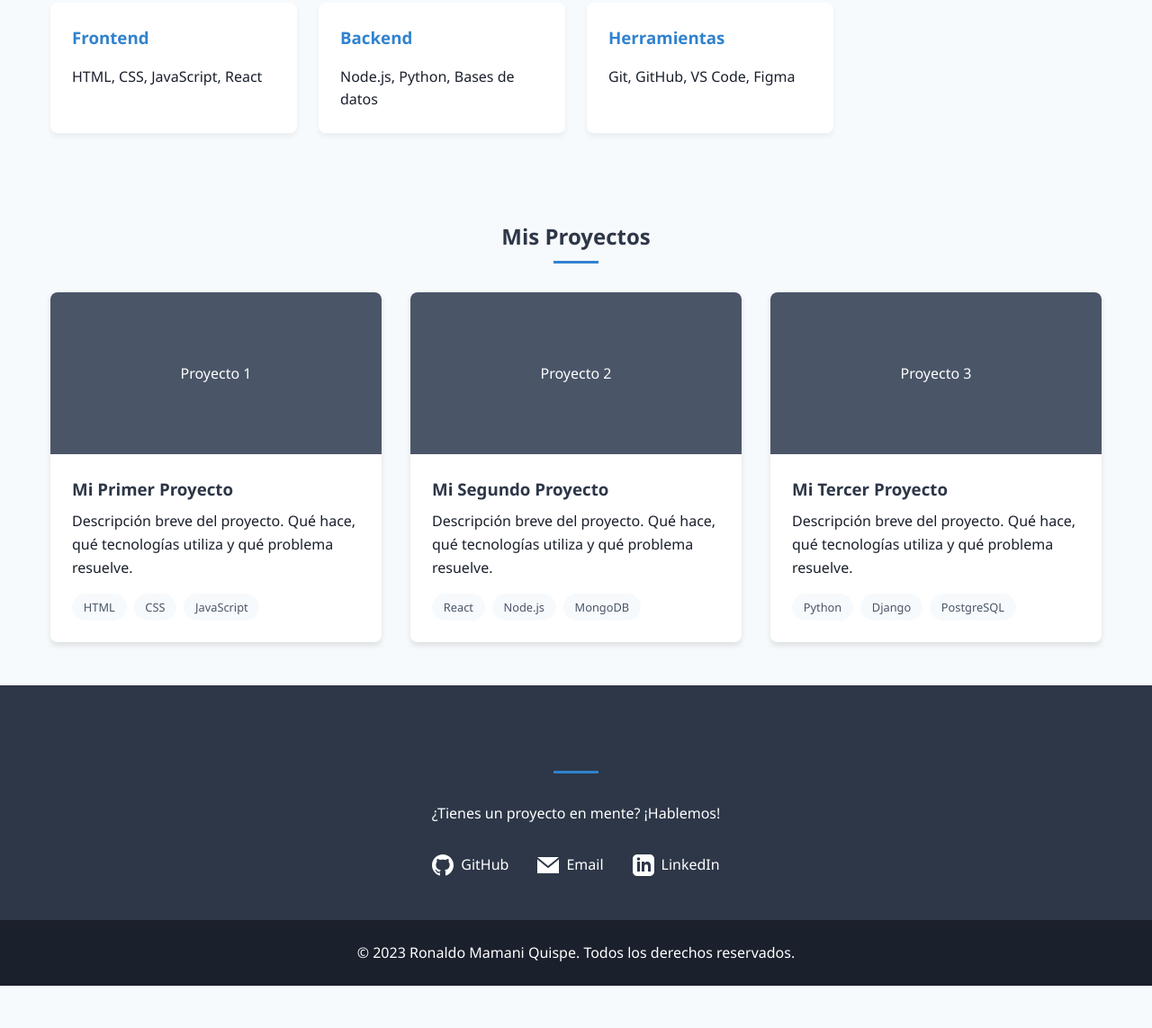
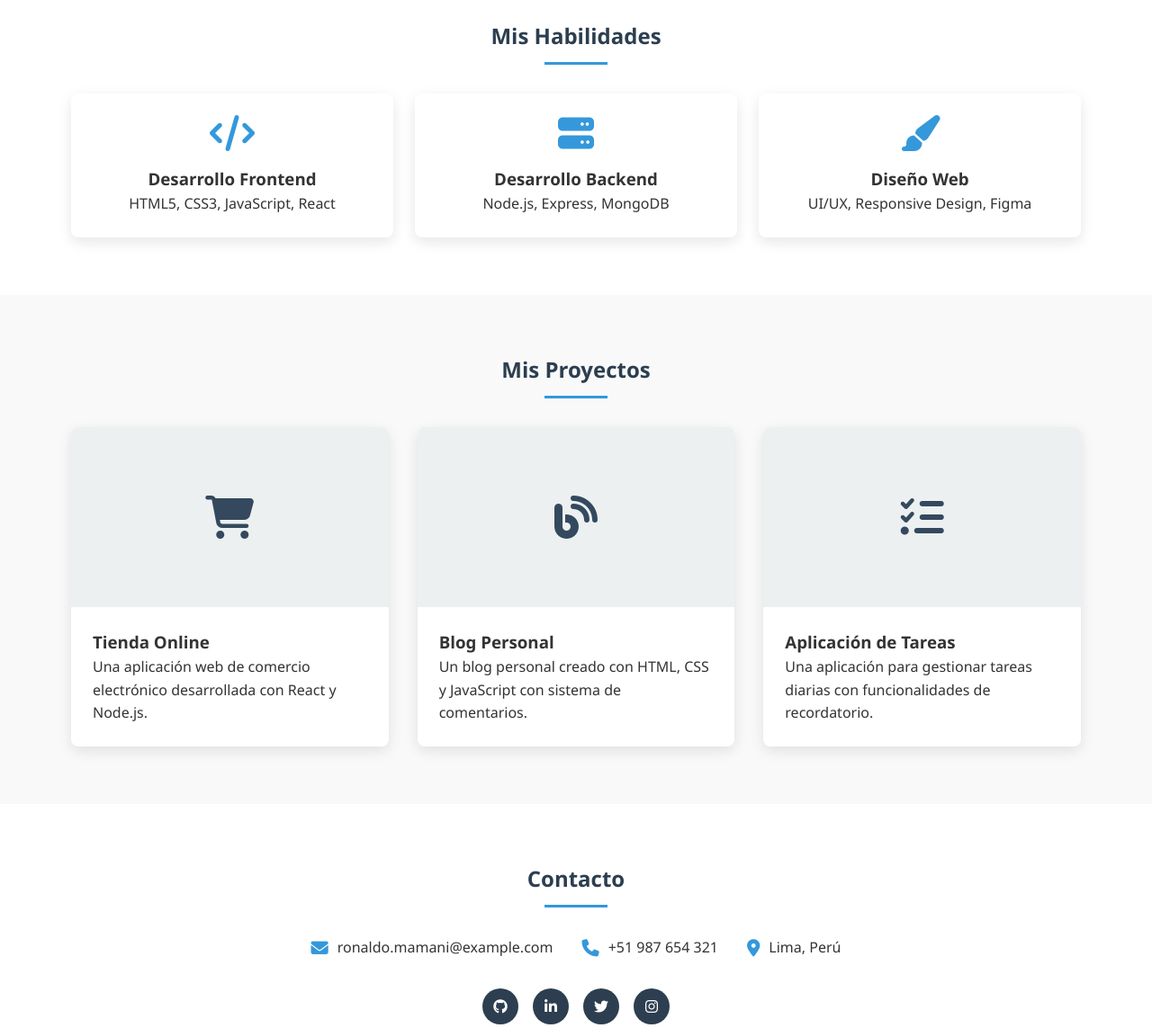
Before and after one commit to 20Ronaldo/20ronaldo.github.io, a plain HTML site: page index.html in a window 1280 px wide. Shown: the part 771-1914 px from the top of the page at 90% size. Before the commit the page ends 1867 px from the top, so only its background shows below. Drawn offline with Linux system fonts and the light colour scheme.

Commit message:
index.html Diseño moderno y profesional
Updated color scheme and layout for improved aesthetics. Enhanced navigation and section structure for better user experience.

```diff
--- a/index.html
+++ b/index.html
@@ -6,11 +6,11 @@
     <title>Ronaldo Mamani Quispe - Página Personal</title>
     <style>
         :root {
-            --primary-color: #2d3748;
-            --secondary-color: #4a5568;
-            --accent-color: #3182ce;
-            --light-color: #f7fafc;
-            --dark-color: #1a202c;
+            --primary-color: #2c3e50;
+            --secondary-color: #3498db;
+            --accent-color: #e74c3c;
+            --light-color: #ecf0f1;
+            --dark-color: #34495e;
         }
 
         * {
@@ -21,44 +21,33 @@
         }
 
         body {
-            background-color: var(--light-color);
-            color: var(--dark-color);
+            background-color: #f9f9f9;
+            color: #333;
             line-height: 1.6;
         }
 
         header {
-            background: linear-gradient(135deg, var(--primary-color), var(--secondary-color));
+            background: linear-gradient(135deg, var(--primary-color), var(--dark-color));
             color: white;
-            padding: 2rem 1rem;
+            padding: 2rem 0;
             text-align: center;
+            box-shadow: 0 4px 6px rgba(0, 0, 0, 0.1);
         }
 
         .container {
+            width: 90%;
             max-width: 1200px;
             margin: 0 auto;
-            padding: 0 1rem;
+            padding: 0 15px;
         }
 
-        .profile {
-            display: flex;
-            flex-direction: column;
-            align-items: center;
-            margin-bottom: 2rem;
-        }
-
-        .avatar {
+        .profile-img {
             width: 150px;
             height: 150px;
             border-radius: 50%;
-            background-color: var(--accent-color);
-            display: flex;
-            align-items: center;
-            justify-content: center;
-            color: white;
-            font-size: 3rem;
+            border: 5px solid var(--light-color);
             margin-bottom: 1rem;
-            border: 5px solid white;
-            box-shadow: 0 4px 6px rgba(0, 0, 0, 0.1);
+            object-fit: cover;
         }
 
         h1 {
@@ -69,65 +58,100 @@
         .tagline {
             font-size: 1.2rem;
             opacity: 0.9;
+            margin-bottom: 1rem;
+        }
+
+        nav {
+            background-color: var(--dark-color);
+            padding: 1rem 0;
+        }
+
+        nav ul {
+            display: flex;
+            justify-content: center;
+            list-style: none;
+        }
+
+        nav li {
+            margin: 0 15px;
+        }
+
+        nav a {
+            color: white;
+            text-decoration: none;
+            font-weight: 500;
+            transition: color 0.3s;
+        }
+
+        nav a:hover {
+            color: var(--secondary-color);
         }
 
         section {
-            padding: 3rem 1rem;
+            padding: 4rem 0;
         }
 
-        .section-title {
+        section:nth-child(even) {
+            background-color: white;
+        }
+
+        h2 {
             text-align: center;
             margin-bottom: 2rem;
             color: var(--primary-color);
             position: relative;
         }
 
-        .section-title:after {
+        h2::after {
             content: '';
             display: block;
-            width: 50px;
+            width: 70px;
             height: 3px;
-            background-color: var(--accent-color);
-            margin: 0.5rem auto;
+            background-color: var(--secondary-color);
+            margin: 10px auto;
         }
 
-        .about {
-            background-color: white;
-            border-radius: 8px;
-            padding: 2rem;
-            box-shadow: 0 4px 6px rgba(0, 0, 0, 0.05);
-            margin-bottom: 2rem;
+        .about-content {
+            display: flex;
+            flex-wrap: wrap;
+            align-items: center;
+            gap: 2rem;
         }
 
-        .skills {
-            display: grid;
-            grid-template-columns: repeat(auto-fill, minmax(250px, 1fr));
+        .about-text {
+            flex: 1;
+            min-width: 300px;
+        }
+
+        .skills-container {
+            display: flex;
+            flex-wrap: wrap;
+            justify-content: center;
             gap: 1.5rem;
-            margin-top: 2rem;
         }
 
         .skill-card {
             background-color: white;
             border-radius: 8px;
             padding: 1.5rem;
-            box-shadow: 0 4px 6px rgba(0, 0, 0, 0.05);
-            transition: transform 0.3s ease;
+            box-shadow: 0 5px 15px rgba(0, 0, 0, 0.1);
+            flex: 1;
+            min-width: 250px;
+            text-align: center;
+            transition: transform 0.3s;
         }
 
         .skill-card:hover {
             transform: translateY(-5px);
         }
 
-        .skill-card h3 {
-            color: var(--accent-color);
+        .skill-card i {
+            font-size: 2.5rem;
+            color: var(--secondary-color);
             margin-bottom: 1rem;
         }
 
-        .projects {
-            background-color: var(--light-color);
-        }
-
-        .project-grid {
+        .projects-grid {
             display: grid;
             grid-template-columns: repeat(auto-fill, minmax(300px, 1fr));
             gap: 2rem;
@@ -137,84 +161,86 @@
             background-color: white;
             border-radius: 8px;
             overflow: hidden;
-            box-shadow: 0 4px 6px rgba(0, 0, 0, 0.1);
-            transition: transform 0.3s ease;
+            box-shadow: 0 5px 15px rgba(0, 0, 0, 0.1);
+            transition: transform 0.3s;
         }
 
         .project-card:hover {
             transform: translateY(-5px);
         }
 
-        .project-image {
-            height: 180px;
-            background-color: var(--secondary-color);
+        .project-img {
+            width: 100%;
+            height: 200px;
+            background-color: var(--light-color);
             display: flex;
             align-items: center;
             justify-content: center;
-            color: white;
+            color: var(--dark-color);
         }
 
         .project-content {
             padding: 1.5rem;
         }
 
-        .project-content h3 {
-            margin-bottom: 0.5rem;
-            color: var(--primary-color);
+        .contact-info {
+            display: flex;
+            flex-wrap: wrap;
+            justify-content: center;
+            gap: 2rem;
+            margin-bottom: 2rem;
         }
 
-        .project-tags {
+        .contact-item {
             display: flex;
-            flex-wrap: wrap;
-            gap: 0.5rem;
-            margin-top: 1rem;
+            align-items: center;
+            gap: 10px;
         }
 
-        .tag {
-            background-color: var(--light-color);
+        .contact-item i {
             color: var(--secondary-color);
-            padding: 0.3rem 0.8rem;
-            border-radius: 20px;
-            font-size: 0.8rem;
+            font-size: 1.2rem;
         }
 
-        .contact {
-            text-align: center;
+        .social-links {
+            display: flex;
+            justify-content: center;
+            gap: 1rem;
+            margin-top: 2rem;
+        }
+
+        .social-link {
+            display: inline-flex;
+            align-items: center;
+            justify-content: center;
+            width: 40px;
+            height: 40px;
             background-color: var(--primary-color);
             color: white;
+            border-radius: 50%;
+            text-decoration: none;
+            transition: background-color 0.3s;
         }
 
-        .contact-links {
-            display: flex;
-            justify-content: center;
-            gap: 2rem;
-            margin-top: 2rem;
-            flex-wrap: wrap;
-        }
-
-        .contact-link {
-            display: flex;
-            align-items: center;
-            gap: 0.5rem;
-            color: white;
-            text-decoration: none;
-            transition: color 0.3s ease;
-        }
-
-        .contact-link:hover {
-            color: var(--accent-color);
+        .social-link:hover {
+            background-color: var(--secondary-color);
         }
 
         footer {
-            background-color: var(--dark-color);
+            background-color: var(--primary-color);
             color: white;
             text-align: center;
-            padding: 1.5rem;
+            padding: 2rem 0;
         }
 
         @media (max-width: 768px) {
-            .skills, .project-grid {
-                grid-template-columns: 1fr;
+            nav ul {
+                flex-direction: column;
+                align-items: center;
+            }
+
+            nav li {
+                margin: 5px 0;
             }
 
             h1 {
@@ -222,122 +248,120 @@
             }
         }
     </style>
+    <link rel="stylesheet" href="https://cdnjs.cloudflare.com/ajax/libs/font-awesome/6.4.0/css/all.min.css">
 </head>
 <body>
     <header>
         <div class="container">
-            <div class="profile">
-                <div class="avatar">
-                    <!-- Iniciales de Ronaldo Mamani Quispe -->
-                    <span>RM</span>
-                </div>
-                <h1>Ronaldo Mamani Quispe</h1>
-                <p class="tagline">Desarrollador | Especialista en Tecnología</p>
-            </div>
+            <img src="https://via.placeholder.com/150" alt="Ronaldo Mamani Quispe" class="profile-img">
+            <h1>Ronaldo Mamani Quispe</h1>
+            <p class="tagline">Desarrollador Web | Estudiante de Ingeniería</p>
         </div>
     </header>
 
-    <section class="about-section">
+    <nav>
         <div class="container">
-            <h2 class="section-title">Sobre Mí</h2>
-            <div class="about">
-                <p>¡Hola! Soy Ronaldo Mamani Quispe, un desarrollador apasionado por la tecnología y la creación de soluciones innovadoras. Me encanta aprender nuevas tecnologías y enfrentar desafíos que me permitan crecer profesionalmente.</p>
-                <p>En esta página encontrarás información sobre mis habilidades, proyectos y formas de contactarme. ¡No dudes en ponerte en contacto si quieres colaborar en algún proyecto interesante!</p>
-            </div>
+            <ul>
+                <li><a href="#about">Sobre Mí</a></li>
+                <li><a href="#skills">Habilidades</a></li>
+                <li><a href="#projects">Proyectos</a></li>
+                <li><a href="#contact">Contacto</a></li>
+            </ul>
+        </div>
+    </nav>
 
-            <h2 class="section-title">Mis Habilidades</h2>
-            <div class="skills">
-                <div class="skill-card">
-                    <h3>Frontend</h3>
-                    <p>HTML, CSS, JavaScript, React</p>
-                </div>
-                <div class="skill-card">
-                    <h3>Backend</h3>
-                    <p>Node.js, Python, Bases de datos</p>
-                </div>
-                <div class="skill-card">
-                    <h3>Herramientas</h3>
-                    <p>Git, GitHub, VS Code, Figma</p>
+    <section id="about">
+        <div class="container">
+            <h2>Sobre Mí</h2>
+            <div class="about-content">
+                <div class="about-text">
+                    <p>Hola, soy Ronaldo Mamani Quispe, un apasionado desarrollador web con experiencia en la creación de sitios web modernos y responsivos. Actualmente estoy enfocado en expandir mis conocimientos en tecnologías web y desarrollo de software.</p>
+                    <p>Me encanta aprender nuevas tecnologías y enfrentar desafíos que me permitan crecer profesionalmente. Siempre busco oportunidades para colaborar en proyectos interesantes y trabajar en equipo para alcanzar objetivos comunes.</p>
                 </div>
             </div>
         </div>
     </section>
 
-    <section class="projects">
+    <section id="skills">
         <div class="container">
-            <h2 class="section-title">Mis Proyectos</h2>
-            <div class="project-grid">
+            <h2>Mis Habilidades</h2>
+            <div class="skills-container">
+                <div class="skill-card">
+                    <i class="fas fa-code"></i>
+                    <h3>Desarrollo Frontend</h3>
+                    <p>HTML5, CSS3, JavaScript, React</p>
+                </div>
+                <div class="skill-card">
+                    <i class="fas fa-server"></i>
+                    <h3>Desarrollo Backend</h3>
+                    <p>Node.js, Express, MongoDB</p>
+                </div>
+                <div class="skill-card">
+                    <i class="fas fa-paint-brush"></i>
+                    <h3>Diseño Web</h3>
+                    <p>UI/UX, Responsive Design, Figma</p>
+                </div>
+            </div>
+        </div>
+    </section>
+
+    <section id="projects">
+        <div class="container">
+            <h2>Mis Proyectos</h2>
+            <div class="projects-grid">
                 <div class="project-card">
-                    <div class="project-image">
-                        <span>Proyecto 1</span>
+                    <div class="project-img">
+                        <i class="fas fa-shopping-cart fa-3x"></i>
                     </div>
                     <div class="project-content">
-                        <h3>Mi Primer Proyecto</h3>
-                        <p>Descripción breve del proyecto. Qué hace, qué tecnologías utiliza y qué problema resuelve.</p>
-                        <div class="project-tags">
-                            <span class="tag">HTML</span>
-                            <span class="tag">CSS</span>
-                            <span class="tag">JavaScript</span>
-                        </div>
+                        <h3>Tienda Online</h3>
+                        <p>Una aplicación web de comercio electrónico desarrollada con React y Node.js.</p>
                     </div>
                 </div>
-
                 <div class="project-card">
-                    <div class="project-image">
-                        <span>Proyecto 2</span>
+                    <div class="project-img">
+                        <i class="fas fa-blog fa-3x"></i>
                     </div>
                     <div class="project-content">
-                        <h3>Mi Segundo Proyecto</h3>
-                        <p>Descripción breve del proyecto. Qué hace, qué tecnologías utiliza y qué problema resuelve.</p>
-                        <div class="project-tags">
-                            <span class="tag">React</span>
-                            <span class="tag">Node.js</span>
-                            <span class="tag">MongoDB</span>
-                        </div>
+                        <h3>Blog Personal</h3>
+                        <p>Un blog personal creado con HTML, CSS y JavaScript con sistema de comentarios.</p>
                     </div>
                 </div>
-
                 <div class="project-card">
-                    <div class="project-image">
-                        <span>Proyecto 3</span>
+                    <div class="project-img">
+                        <i class="fas fa-tasks fa-3x"></i>
                     </div>
                     <div class="project-content">
-                        <h3>Mi Tercer Proyecto</h3>
-                        <p>Descripción breve del proyecto. Qué hace, qué tecnologías utiliza y qué problema resuelve.</p>
-                        <div class="project-tags">
-                            <span class="tag">Python</span>
-                            <span class="tag">Django</span>
-                            <span class="tag">PostgreSQL</span>
-                        </div>
+                        <h3>Aplicación de Tareas</h3>
+                        <p>Una aplicación para gestionar tareas diarias con funcionalidades de recordatorio.</p>
                     </div>
                 </div>
             </div>
         </div>
     </section>
 
-    <section class="contact">
+    <section id="contact">
         <div class="container">
-            <h2 class="section-title">Contacto</h2>
-            <p>¿Tienes un proyecto en mente? ¡Hablemos!</p>
-            <div class="contact-links">
-                <a href="https://github.com/20Ronaldo" class="contact-link" target="_blank">
-                    <svg xmlns="http://www.w3.org/2000/svg" width="24" height="24" viewBox="0 0 24 24" fill="currentColor">
-                        <path d="M12 0c-6.626 0-12 5.373-12 12 0 5.302 3.438 9.8 8.207 11.387.599.111.793-.261.793-.577v-2.234c-3.338.726-4.033-1.416-4.033-1.416-.546-1.387-1.333-1.756-1.333-1.756-1.089-.745.083-.729.083-.729 1.205.084 1.839 1.237 1.839 1.237 1.07 1.834 2.807 1.304 3.492.997.107-.775.418-1.305.762-1.604-2.665-.305-5.467-1.334-5.467-5.931 0-1.311.469-2.381 1.236-3.221-.124-.303-.535-1.524.117-3.176 0 0 1.008-.322 3.301 1.23.957-.266 1.983-.399 3.003-.404 1.02.005 2.047.138 3.006.404 2.291-1.552 3.297-1.23 3.297-1.23.653 1.653.242 2.874.118 3.176.77.84 1.235 1.911 1.235 3.221 0 4.609-2.807 5.624-5.479 5.921.43.372.823 1.102.823 2.222v3.293c0 .319.192.694.801.576 4.765-1.589 8.199-6.086 8.199-11.386 0-6.627-5.373-12-12-12z"/>
-                    </svg>
-                    <span>GitHub</span>
-                </a>
-                <a href="mailto:ronaldo.mamani@ejemplo.com" class="contact-link">
-                    <svg xmlns="http://www.w3.org/2000/svg" width="24" height="24" viewBox="0 0 24 24" fill="currentColor">
-                        <path d="M12 12.713l-11.985-9.713h23.97l-11.985 9.713zm0 2.574l-12-9.725v15.438h24v-15.438l-12 9.725z"/>
-                    </svg>
-                    <span>Email</span>
-                </a>
-                <a href="https://linkedin.com/in/ronaldo-mamani-quispe" class="contact-link" target="_blank">
-                    <svg xmlns="http://www.w3.org/2000/svg" width="24" height="24" viewBox="0 0 24 24" fill="currentColor">
-                        <path d="M19 0h-14c-2.761 0-5 2.239-5 5v14c0 2.761 2.239 5 5 5h14c2.762 0 5-2.239 5-5v-14c0-2.761-2.238-5-5-5zm-11 19h-3v-11h3v11zm-1.5-12.268c-.966 0-1.75-.79-1.75-1.764s.784-1.764 1.75-1.764 1.75.79 1.75 1.764-.783 1.764-1.75 1.764zm13.5 12.268h-3v-5.604c0-3.368-4-3.113-4 0v5.604h-3v-11h3v1.765c1.396-2.586 7-2.777 7 2.476v6.759z"/>
-                    </svg>
-                    <span>LinkedIn</span>
-                </a>
+            <h2>Contacto</h2>
+            <div class="contact-info">
+                <div class="contact-item">
+                    <i class="fas fa-envelope"></i>
+                    <span>ronaldo.mamani@example.com</span>
+                </div>
+                <div class="contact-item">
+                    <i class="fas fa-phone"></i>
+                    <span>+51 987 654 321</span>
+                </div>
+                <div class="contact-item">
+                    <i class="fas fa-map-marker-alt"></i>
+                    <span>Lima, Perú</span>
+                </div>
+            </div>
+            <div class="social-links">
+                <a href="#" class="social-link"><i class="fab fa-github"></i></a>
+                <a href="#" class="social-link"><i class="fab fa-linkedin-in"></i></a>
+                <a href="#" class="social-link"><i class="fab fa-twitter"></i></a>
+                <a href="#" class="social-link"><i class="fab fa-instagram"></i></a>
             </div>
         </div>
     </section>
```
